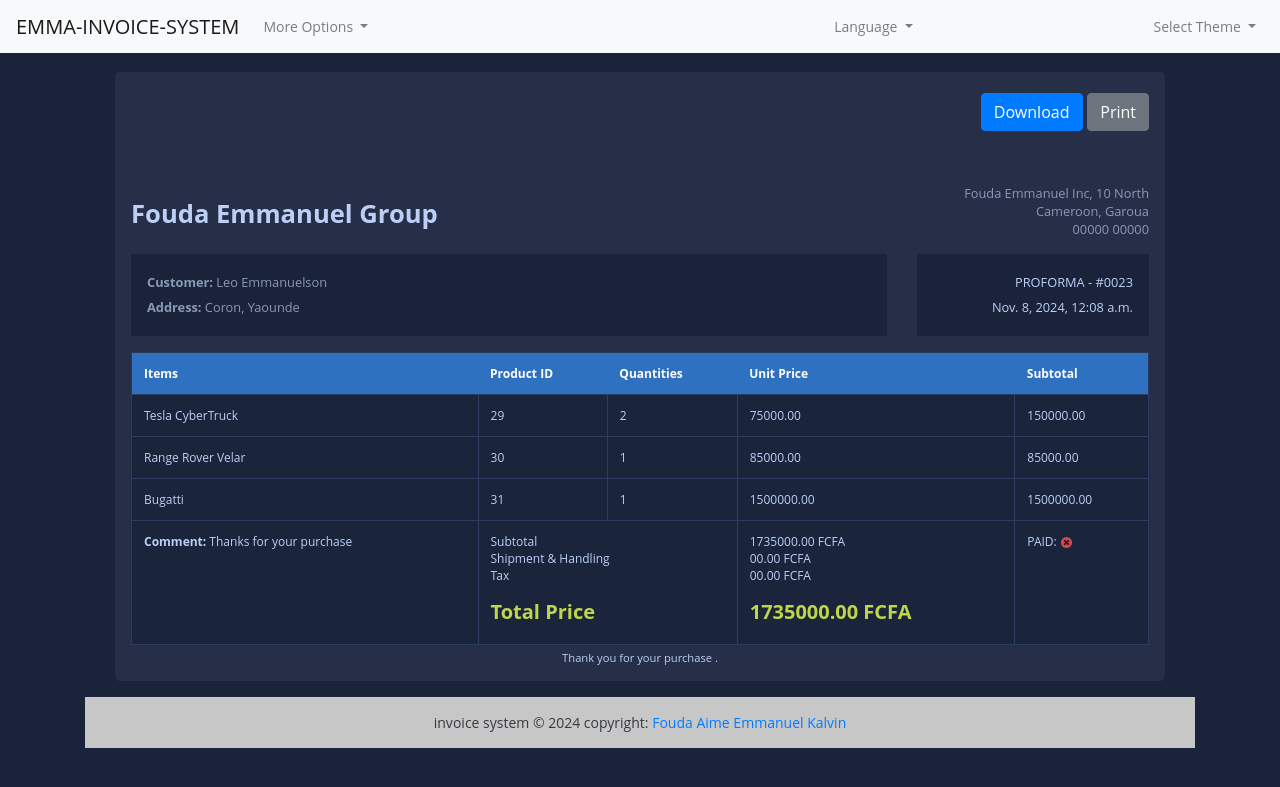
After one commit to Fouda-Emmanuel/Invoice, a Django app: page /view-invoice/23 in a window 1280 px wide. The commit adds this page. Shown: the top 787 px of the page. Run offline with Django 5.2, Linux system fonts and the light colour scheme; data comes from the database, SQL or seed files in the repository; both versions use the stored data as it was after the commit.

Commit message:
feat: View, Delete, Paid invoice Buttons & (JS Search & pass IDs to modals)

```diff
--- a/invoice_app/urls.py
+++ b/invoice_app/urls.py
@@ -5,4 +5,5 @@ urlpatterns = [
     path('',views.HomeView.as_view(), name='home'),
     path('add-customer/', views.AddCustomerView.as_view(), name='add_customer'),
     path('create-invoice/', views.CreateInvoiceView.as_view(), name='create_invoice'),
+    path('view-invoice/<int:pk>', views.ToViewInvoice.as_view(), name='view_invoice'),
 ]
--- a/invoice_app/views.py
+++ b/invoice_app/views.py
@@ -4,6 +4,7 @@ from .models import *
 from django.contrib import messages
 from django.db import transaction
 from decimal import Decimal
+from .utils import pagination
 
 # Create your views here.
 class HomeView(View):
@@ -11,17 +12,66 @@ class HomeView(View):
 
     template_name = 'index.html'
 
+    invoices = Invoice.objects.select_related('customer', 'save_by').all().order_by('-invoice_date')
+
+    context = {
+            'invoices': invoices
+        }
+
     def get(self, request, *args, **kwargs):
 
-        invoices = Invoice.objects.select_related('customer', 'save_by').all()
+        items = pagination(request, self.invoices)
+        self.context['invoices'] = items
 
-        context = {
-            'invoices': invoices
-        }
-        return render(request, self.template_name, context)
+        return render(request, self.template_name, self.context)
 
 
     def post(self, request, *args, **kwargs):
+
+    # Logic For Marking the invoice as Paid
+
+        # Get the ID of the invoice to modify
+        id_invoice_modify = request.POST.get('id_modified')
+
+        if id_invoice_modify:
+            paid = request.POST.get('modified')
+
+            try:
+                # Find the invoice object by ID
+                obj = Invoice.objects.get(id=id_invoice_modify)
+
+                # Update the paid status based on the radio button selection
+                if paid == 'True':
+                    obj.paid = True
+                else:
+                    obj.paid = False
+                obj.save()
+
+                messages.success(request, 'Change made successfully!!')
+
+            except Invoice.DoesNotExist:
+                messages.error(request, "Invoice not found!")
+
+            except Exception as e:
+                # Handle any other general exceptions
+                messages.error(request, f"Sorry.. This error occurred: {e}")
+
+
+    #Logic to delete an invoice
+
+        id_invoice_delete = request.POST.get('id_supprimer')
+
+        if id_invoice_delete:
+            try:
+                obj = Invoice.objects.get(pk = id_invoice_delete)
+                obj.delete()
+
+                messages.success(request, 'Invoice deleted successfully!!')
+            except Exception as e:
+                messages.error(request, 'Sorry.. These errors occurred: {e}')
+
+        items = pagination(request, self.invoices)
+        self.context['invoices'] = items
         return render(request, self.template_name, self.context)
 
 class AddCustomerView(View):
@@ -132,3 +182,27 @@ class CreateInvoiceView(View):
             return render(request, self.template_name)
 
         return render(request, self.template_name)
+
+
+class ToViewInvoice(View):
+
+    template_name = 'view_invoice.html'
+
+    def get(self, request, *args, **kwargs):
+
+        pk = kwargs.get('pk')
+
+        obj = Invoice.objects.get(id=pk)
+
+        articles = obj.article_set.all()
+
+        context = {
+            'articles': articles,
+            'obj': obj,
+        }
+
+
+        return render(request,self.template_name, context)
+
+    def post(self, request):
+        return render(request, self.template_name)
--- a/invoiceproj/settings.py
+++ b/invoiceproj/settings.py
@@ -123,7 +123,7 @@ AUTH_PASSWORD_VALIDATORS = [
 
 LANGUAGE_CODE = 'en-us'
 
-TIME_ZONE = 'UTC'
+TIME_ZONE = 'Africa/Douala'
 
 USE_I18N = True
 
--- a/templates/base.html
+++ b/templates/base.html
@@ -17,7 +17,7 @@
     <!-- Navbar -->
     <header>
         <nav class="navbar navbar-expand-lg navbar-light bg-light">
-            <a class="navbar-brand" href="#">EMMA-INVOICE-SYSTEM</a>
+            <a class="navbar-brand" href="{% url 'home' %}">EMMA-INVOICE-SYSTEM</a>
             <button class="navbar-toggler" type="button" data-toggle="collapse" data-target="#navbarSupportedContent" aria-controls="navbarSupportedContent" aria-expanded="false" aria-label="Toggle navigation">
                 <span class="navbar-toggler-icon"></span>
             </button>
--- /dev/null
+++ b/templates/view_invoice.html
@@ -0,0 +1,177 @@
+{% extends "base.html" %}
+
+{% load static %}
+
+{% load tz %}
+
+
+{% block content %}
+
+<div class="container">
+    <div class="row gutters">
+    	<div class="col-xl-12 col-lg-12 col-md-12 col-sm-12 col-12">
+    		<div class="card">
+    			<div class="card-body p-0">
+    				<div class="invoice-container">
+    					<div class="invoice-header">
+
+    						<!-- Row start -->
+    						<div class="row gutters">
+    							<div class="col-xl-12 col-lg-12 col-md-12 col-sm-12">
+    								<div class="custom-actions-btns mb-5">
+    									<a href="" class="btn btn-primary">
+    										<i class="icon-download"></i> Download
+    									</a>
+    									<a href="#" class="btn btn-secondary">
+    										<i class="icon-printer"></i> Print
+    									</a>
+    								</div>
+    							</div>
+    						</div>
+    						<!-- Row end -->
+
+    						<!-- Row start -->
+    						<div class="row gutters">
+    							<div class="col-xl-6 col-lg-6 col-md-6 col-sm-6">
+    								<a href="FoudaEmmanuel.com" class="invoice-logo">
+    									Fouda Emmanuel Group
+    								</a>
+    							</div>
+    							<div class="col-lg-6 col-md-6 col-sm-6">
+    								<address class="text-right">
+    									Fouda Emmanuel Inc, 10 North<br>
+    									Cameroon, Garoua<br>
+    									00000 00000
+    								</address>
+    							</div>
+    						</div>
+    						<!-- Row end -->
+
+    						<!-- Row start -->
+    						<div class="row gutters">
+    							<div class="col-xl-9 col-lg-9 col-md-12 col-sm-12 col-12">
+    								<div class="invoice-details">
+    									<address>
+    										<strong>Customer:</strong> {{obj.customer.name}}<br>
+    										<strong>Address:</strong> {{obj.customer.address}}, {{obj.customer.city}}
+    									</address>
+    								</div>
+    							</div>
+    							<div class="col-xl-3 col-lg-3 col-md-12 col-sm-12 col-12">
+    								<div class="invoice-details">
+    									<div class="invoice-num">
+    										<div>{{obj.get_invoice_type_display}} - #00{{obj.id}}</div>
+    										<div>{{obj.invoice_date|localtime}}</div>
+    									</div>
+    								</div>
+    							</div>
+    						</div>
+    						<!-- Row end -->
+
+    					</div>
+
+    					<div class="invoice-body">
+
+    						<!-- Row start -->
+    						<div class="row gutters">
+    							<div class="col-lg-12 col-md-12 col-sm-12">
+    								<div class="table-responsive">
+    									<table class="table custom-table m-0">
+    										<thead>
+    											<tr>
+    												<th>Items</th>
+													<th>Product ID</th>
+													<th>Quantities</th>
+													<th>Unit Price</th>
+													<th>Subtotal</th>
+    											</tr>
+    										</thead>
+    										<tbody>
+                                              {% for article in articles %}
+
+    											<tr>
+
+
+
+                                                    <td>
+    													{{ article.name }}
+
+    												</td>
+
+													<td>
+    													{{ article.id }}
+
+    												</td>
+
+													<td>
+    													{{ article.quantity }}
+
+    												</td>
+
+													<td>
+    													{{ article.unit_price }}
+
+    												</td>
+
+													<td>
+    													{{ article.total_article }}
+
+    												</td>
+
+
+
+    											</tr>
+                                               {% endfor %}
+
+
+    											<tr>
+    												<td><strong>Comment:</strong> {{obj.comments}}</td>
+    												<td colspan="2">
+														<p>
+															Subtotal<br>
+															Shipment &amp; Handling<br>
+															Tax<br>
+														</p>
+    													<h5 class="text-success"><strong>Total Price</strong></h5>
+    												</td>
+    												<td>
+    													<p>
+    														{{obj.get_total}} FCFA<br>
+    														00.00 FCFA<br>
+    														00.00 FCFA<br>
+    													</p>
+    													<h5 class="text-success"><strong>{{obj.get_total}} FCFA</strong></h5>
+    												</td>
+                                                    <td>
+                                                            PAID:
+
+                                                        {% if obj.paid  %}
+
+                                                           <img class="icon" src="{% static 'images/icon-yes.svg' %}" alt="True">
+                                                        {% else %}
+                                                            <img class="icon" src="{% static 'images/icon-no.svg' %}" alt="False">
+
+                                                        {% endif %}
+                                                    </td>
+    											</tr>
+    										</tbody>
+    									</table>
+    								</div>
+    							</div>
+    						</div>
+    						<!-- Row end -->
+
+    					</div>
+
+    					<div class="invoice-footer">
+    						Thank you for your purchase .
+    					</div>
+
+    				</div>
+    			</div>
+    		</div>
+    	</div>
+    </div>
+</div>
+
+{% endblock content %}
```
Also changed, not shown: invoice_app/utils.py (added, +22 -0 lines), templates/index.html (+70 -29 lines), db.sqlite3.
